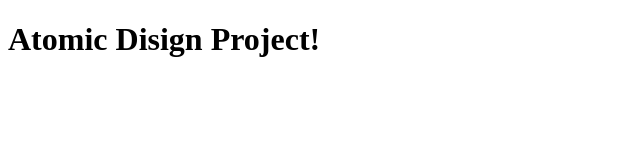
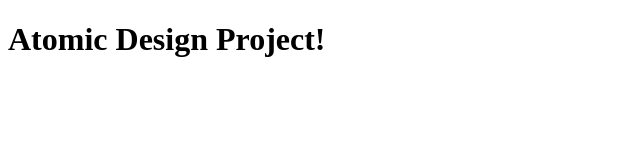
Before and after one commit to bashkos/atomic, a React app: page / in a window 1280 px wide. Shown: the full height of the page, 0-640 px from the left. Built offline with nearby package versions, Linux system fonts and the light colour scheme; some packages are replaced by stand-ins of ours.

Commit message:
Fix text error

```diff
--- a/src/components/App/index.js
+++ b/src/components/App/index.js
@@ -2,7 +2,7 @@ import React from 'react';
 
 const App = () => (
   <div>
-    <h1>Atomic Disign Project!</h1>
+    <h1>Atomic Design Project!</h1>
   </div>
 );
 
```
Also changed, not shown: dist/index.html.
